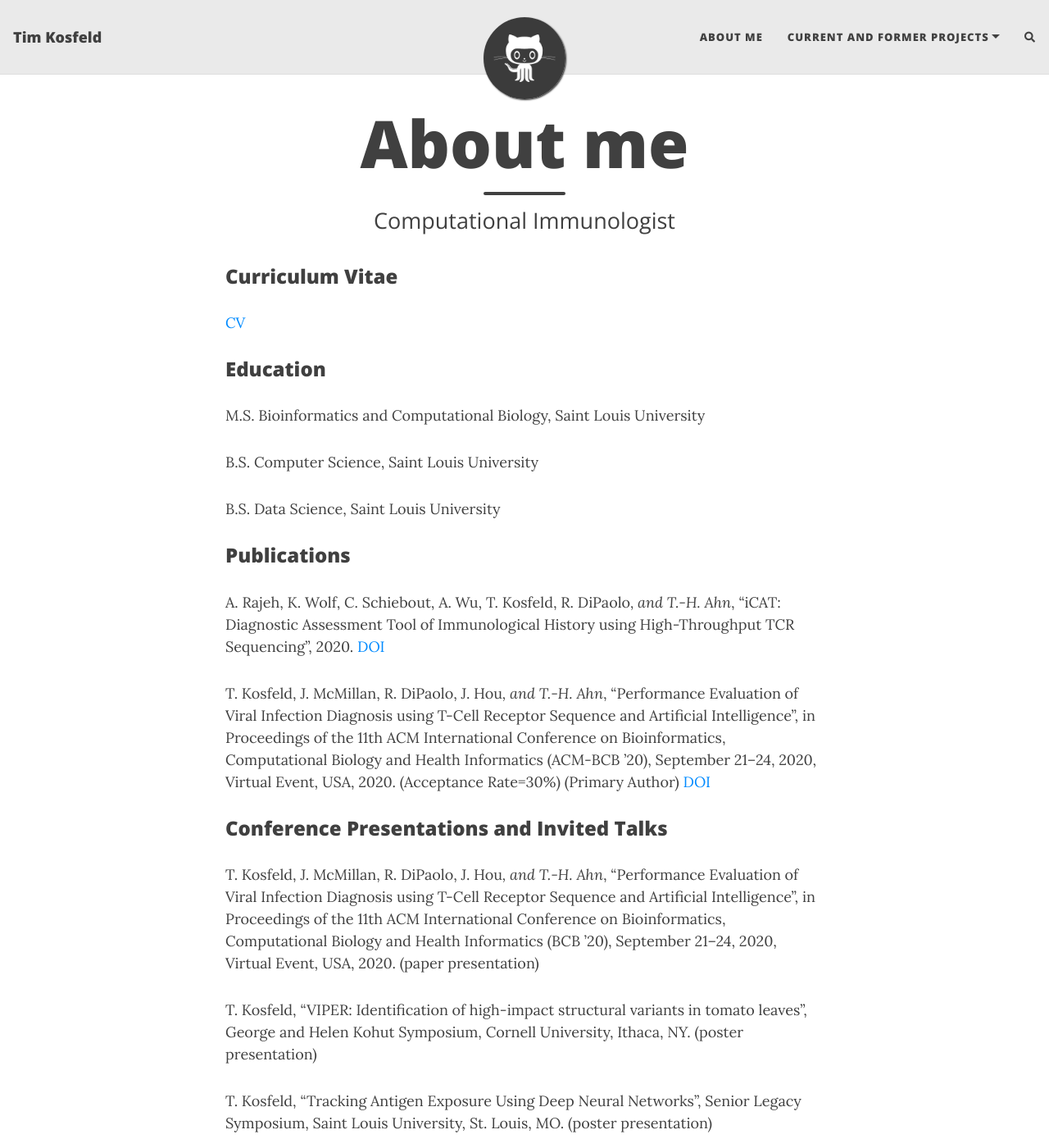
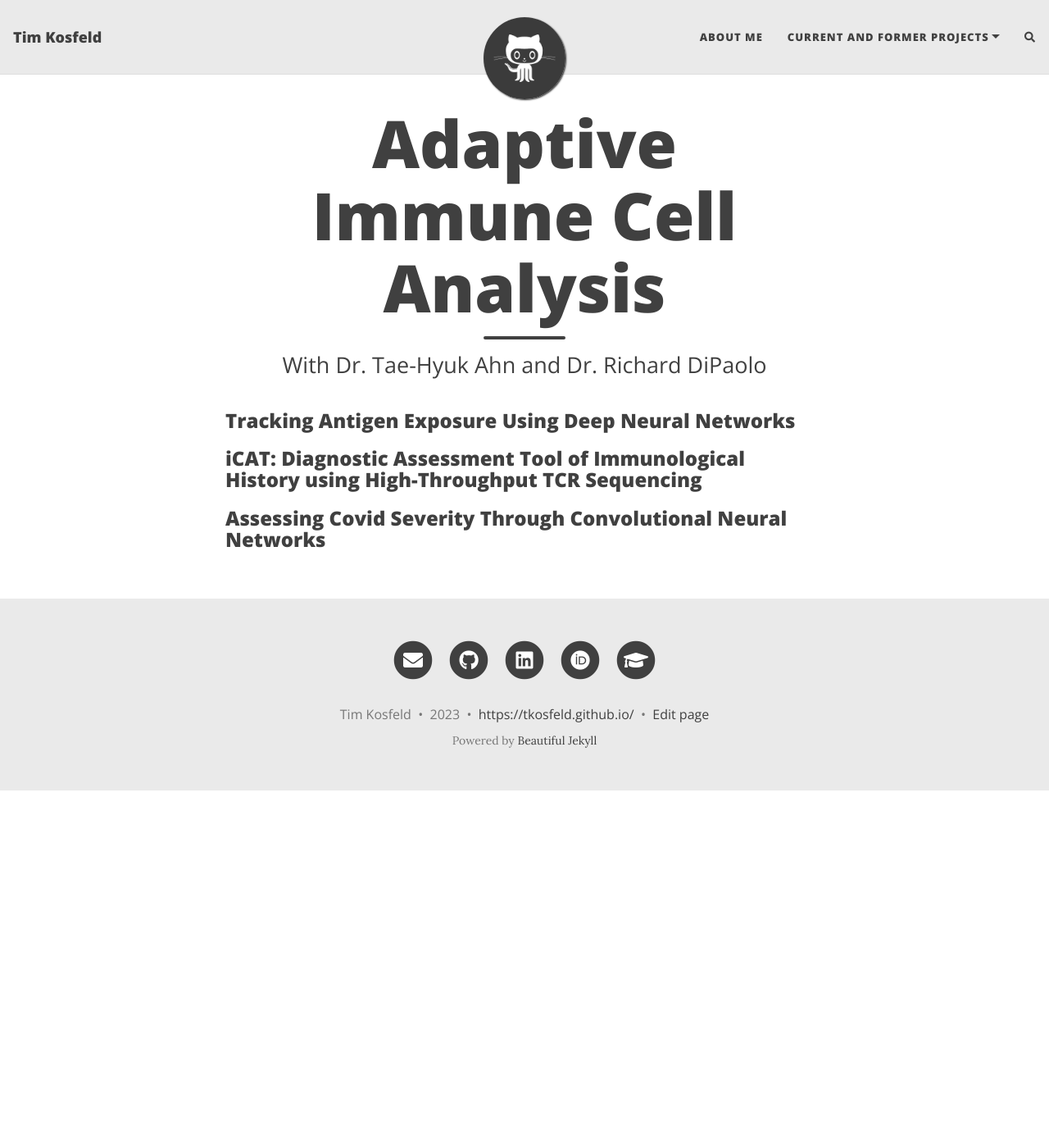
Before and after one commit to TKosfeld/tkosfeld.github.io, a Jekyll site: the page built from icat.md, in a window 1280 px wide and 1400 px high. Shown: the whole window at 82% size. Built offline with Jekyll 4.4.1, drawn with Linux system fonts in a browser that asks for light colours; nearby versions of some CDN libraries; comment, search, counter and statistics services are not loaded; some of the changed text lies outside the part shown.

Commit message:
Update icat.md

```diff
--- a/viper.md
+++ b/icat.md
@@ -1,46 +1,16 @@
 ---
 layout: page
-title: About me
-subtitle: Computational Immunologist
+title: Adaptive Immune Cell Analysis
+subtitle: With Dr. Tae-Hyuk Ahn and Dr. Richard DiPaolo
 ---
 
-### Curriculum Vitae
+### Tracking Antigen Exposure Using Deep Neural Networks
 
-[CV](https://tkosfeld.github.io/PHD_CV.pdf)
 
-### Education
 
-M.S. Bioinformatics and Computational Biology, Saint Louis University
+### iCAT: Diagnostic Assessment Tool of Immunological History using High-Throughput TCR Sequencing
 
-B.S. Computer Science, Saint Louis University
 
-B.S. Data Science, Saint Louis University
 
-### Publications
 
-A. Rajeh, K. Wolf, C. Schiebout, A. Wu, T. Kosfeld, R. DiPaolo*, and T.-H. Ahn*, “iCAT: Diagnostic Assessment
-Tool of Immunological History using High-Throughput TCR Sequencing”, 2020. [DOI](https://f1000research.com/articles/10-65/v2)
-
-T. Kosfeld, J. McMillan, R. DiPaolo, J. Hou*, and T.-H. Ahn*, “Performance Evaluation of Viral Infection
-Diagnosis using T-Cell Receptor Sequence and Artificial Intelligence”, in Proceedings of the 11th ACM
-International Conference on Bioinformatics, Computational Biology and Health Informatics (ACM-BCB ’20),
-September 21–24, 2020, Virtual Event, USA, 2020. (Acceptance Rate=30%) (Primary Author) [DOI](https://dl.acm.org/doi/10.1145/3388440.3412420)
-
-### Conference Presentations and Invited Talks
-
-T. Kosfeld, J. McMillan, R. DiPaolo, J. Hou*, and T.-H. Ahn*, “Performance Evaluation of Viral Infection Diagnosis
-using T-Cell Receptor Sequence and Artificial Intelligence”, in Proceedings of the 11th ACM International
-Conference on Bioinformatics, Computational Biology and Health Informatics (BCB ’20), September 21–24, 2020,
-Virtual Event, USA, 2020. (paper presentation)
-
-T. Kosfeld, “VIPER: Identification of high-impact structural variants in tomato leaves”, George and Helen Kohut
-Symposium, Cornell University, Ithaca, NY. (poster presentation)
-
-T. Kosfeld, “Tracking Antigen Exposure Using Deep Neural Networks”, Senior Legacy Symposium, Saint Louis
-University, St. Louis, MO. (poster presentation)
-
-T. Kosfeld, “Assessing Covid Severity Through Convolutional Neural Networks”, Senior Computer Science
-Capstone, Saint Louis University, St. Louis, MO. (paper presentation)
-
-T. Kosfeld, “Tracking COVID-19 in Missouri”, Senior Data Science Capstone, Saint Louis University, St. Louis, MO.
-(paper presentation)
+### Assessing Covid Severity Through Convolutional Neural Networks
```
